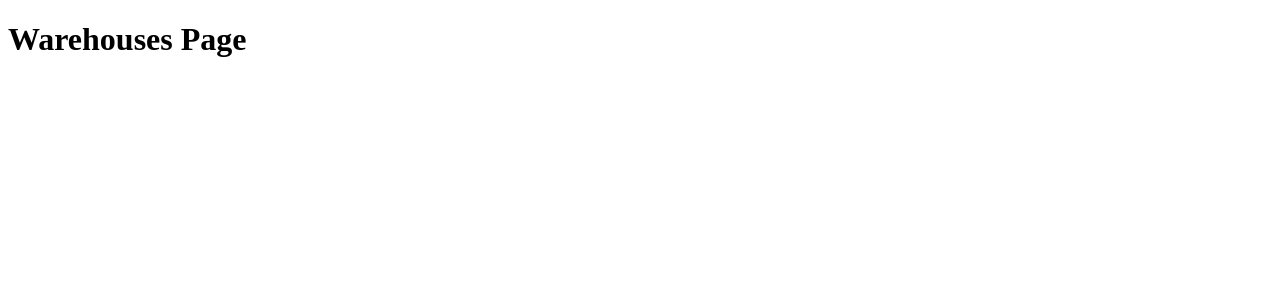
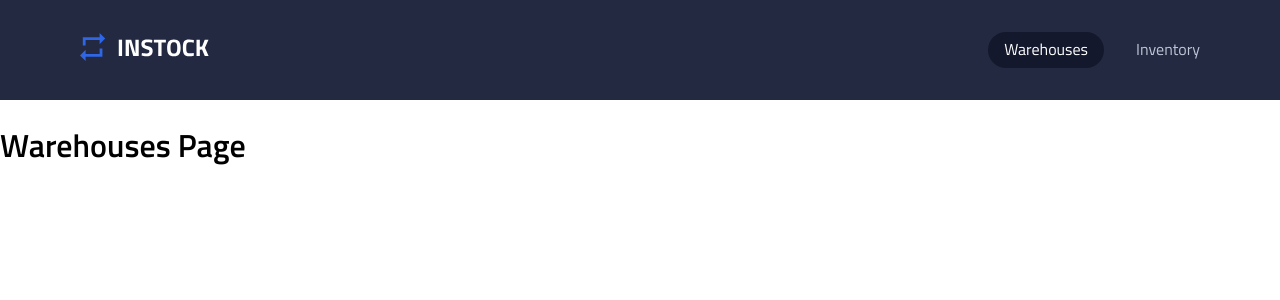
Before and after one commit to vibrentcarey/intstock, a React (Create React App) app in the folder client/: page / in a window 1280 px wide. Shown: the top 300 px of the page. Built offline with nearby package versions, Linux system fonts and the light colour scheme.

Commit message:
Create Header Component

```diff
--- a/client/src/App.js
+++ b/client/src/App.js
@@ -9,6 +9,7 @@ import InventoryItemDetailsPage from "./pages/InventoryItemDetailsPage/Inventory
 import EditInventoryItemPage from "./pages/EditInventoryItemPage/EditInventoryItemPage";
 import AddInventoryItemPage from "./pages/AddInventoryItemPage/AddInventoryItemPage";
 import Dev from "./pages/Dev/Dev";
+import Header from "./components/Header/Header";
 import WarehouseForm from "./components/WarehouseForm/WarehouseForm";
 
 // InStock Application
@@ -17,6 +18,7 @@ class App extends Component {
     return (
       <>
         <BrowserRouter>
+          <Header />
           <Switch>
             <Route path="/" exact={true} component={WarehousesPage} />
             <Route
@@ -41,10 +43,7 @@ class App extends Component {
               path="/add-inventory-item"
               component={AddInventoryItemPage}
             />
-            <Route
-              path="/dev"
-              component={Dev}
-            />
+            <Route path="/dev" component={Dev} />
           </Switch>
         </BrowserRouter>
       </>
--- /dev/null
+++ b/client/src/components/Header/Header.jsx
@@ -0,0 +1,63 @@
+import InStockLogo from "../../assets/InStock-Logo.svg";
+import "../Header/Header.scss";
+import React, { Component } from "react";
+import { Link } from "react-router-dom";
+import "../../components/Header/Header.scss";
+
+const values = [
+  { id: 1, text: "Warehouses" },
+  { id: 2, text: "Inventory" }
+];
+
+class Header extends Component {
+  constructor(props) {
+    super(props);
+    this.state = {
+      activeId: 1
+    };
+  }
+
+  setActiveId(id) {
+    this.setState({
+      activeId: id
+    });
+  }
+
+  render() {
+    return (
+      <header className="header">
+        <Link to="/" className="header__link">
+          <div className="header__logo-box">
+            <img
+              src={InStockLogo}
+              alt="InStock logo"
+              className="header__logo"
+            />
+          </div>
+        </Link>
+
+        <div className="header__button-box">
+          <ul className="header__list">
+            {values.map((val) => (
+              <li
+                key={val.text}
+                className={
+                  this.state.activeId === val.id
+                    ? "header__list-item header__active-item"
+                    : "header__list-item"
+                }
+                onClick={() => this.setActiveId(val.id)}
+              >
+                <Link to={val.text === "Warehouses" ? "/" : "/inventory"}>
+                  {val.text}
+                </Link>
+              </li>
+            ))}
+          </ul>
+        </div>
+      </header>
+    );
+  }
+}
+
+export default Header;
--- /dev/null
+++ b/client/src/components/Header/Header.scss
@@ -0,0 +1,118 @@
+@use "../../style/partials/variables" as *;
+@use "../../style/partials/typography" as *;
+@use "../../style/partials/mixins" as *;
+
+*,
+*::before,
+*::after {
+  box-sizing: border-box;
+}
+
+body {
+  background-color: $white;
+  margin: 0;
+  font-family: "Titillium Web";
+}
+
+.header {
+  background-color: $graphite;
+  margin: 0;
+  padding: 24px 0 24px 0;
+
+  @include flex(flex-start, center, column);
+
+  @include tablet {
+    @include flex(space-between, center, row);
+    padding: 2rem 2rem 2rem 2rem;
+  }
+
+  @include desktop {
+    @include flex(space-between, center, row);
+    padding: 2rem 5rem 2rem 5rem;
+  }
+
+  &__logo {
+    width: 100%;
+    height: auto;
+  }
+
+  &__link {
+    display: flex;
+    flex-direction: row;
+  }
+
+  &__list {
+    display: flex;
+    flex-direction: row;
+    justify-content: space-between;
+    list-style-type: none;
+    margin: 0;
+    padding: 0;
+
+    @include tablet {
+      flex-direction: row;
+      justify-content: space-between;
+    }
+
+    @include desktop {
+      flex-direction: row;
+      justify-content: space-between;
+      margin: 0;
+    }
+  }
+
+  &__list-item {
+    color: $cloud;
+    height: 2.25rem;
+    width: 100%;
+    margin: 1rem;
+    padding: 0.3rem 1rem;
+
+    @include tablet {
+      margin: 0 0 0 1rem;
+      padding: 0.3rem 0 0.3rem 1rem;
+    }
+
+    @include desktop {
+      margin: 0 0 0 1rem;
+      padding: 0.3rem 0 0.3rem 1rem;
+    }
+
+    &:hover {
+      text-decoration: underline;
+    }
+
+    a:link,
+    a:visited,
+    a:active {
+      text-decoration: none;
+      color: $cloud;
+    }
+
+    a:hover {
+      text-decoration: none;
+      color: $white;
+    }
+  }
+
+  &__active-item {
+    color: $white;
+    background-color: $instock-black;
+    height: 2.25rem;
+    width: 100%;
+    border-radius: 1.25rem;
+    padding: 0.3rem 1rem 0 1rem;
+
+    a:link,
+    a:visited,
+    a:active {
+      text-decoration: none;
+      color: $white;
+    }
+
+    a:hover {
+      text-decoration: none;
+      color: $white;
+    }
+  }
+}
```
